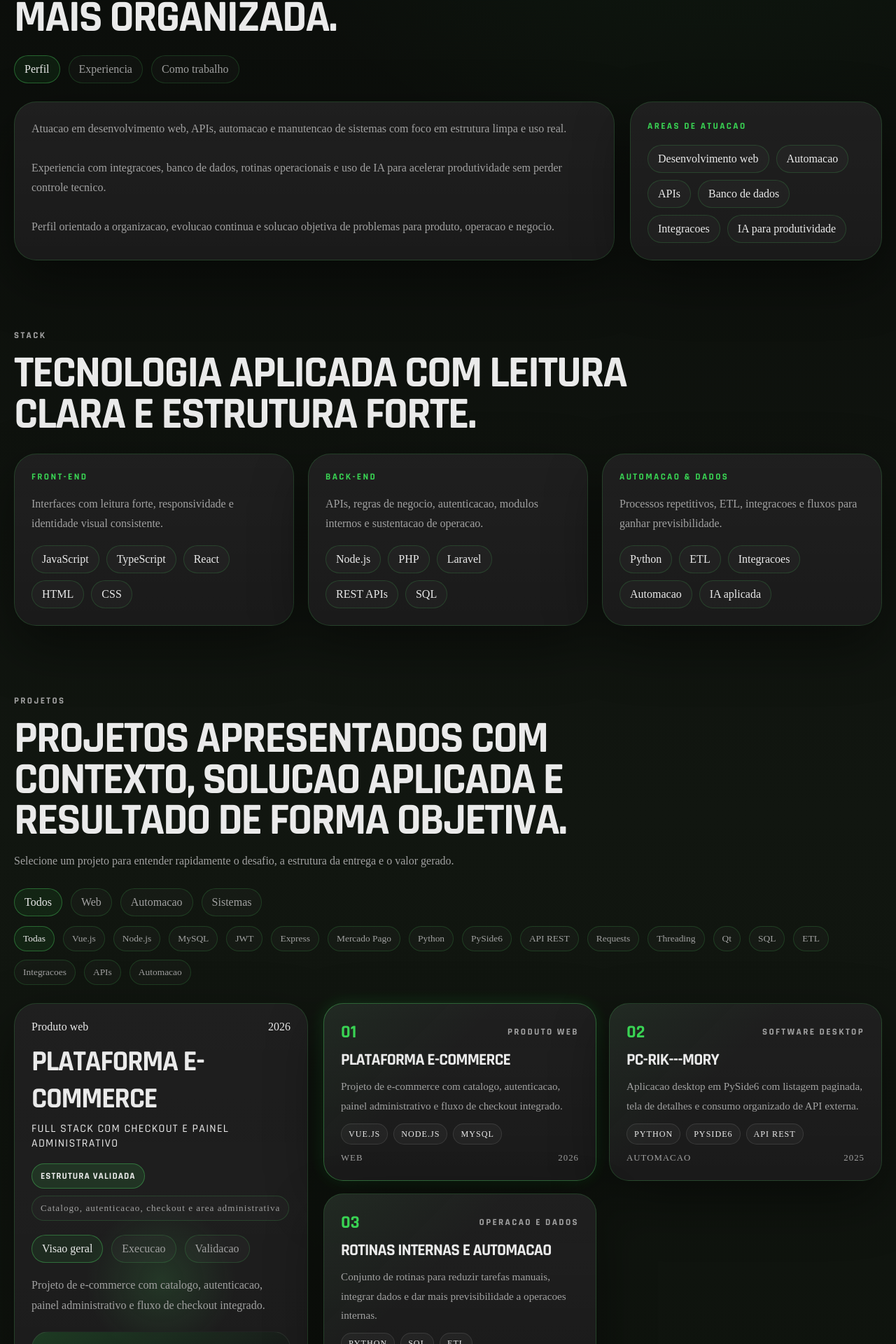
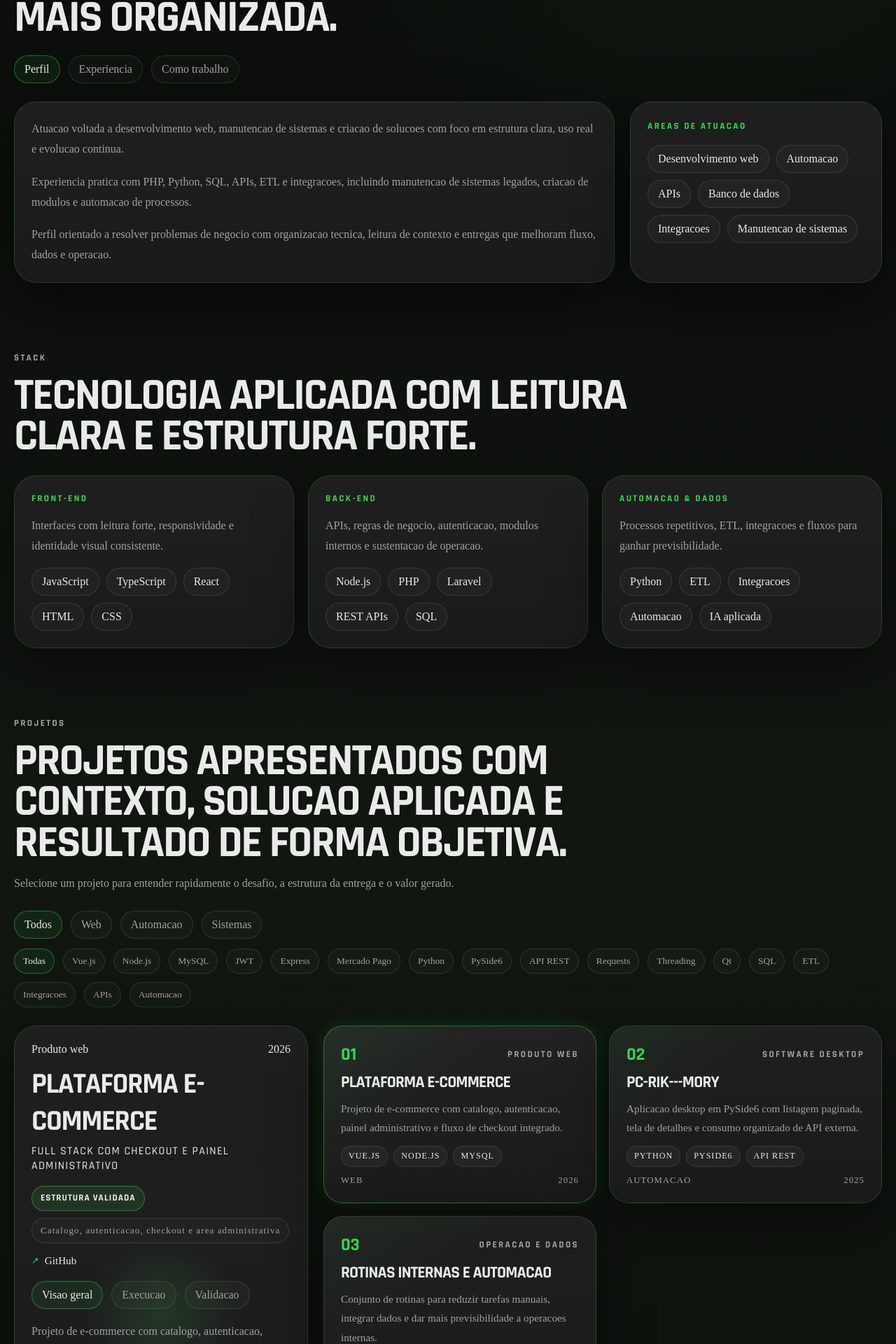
Before and after one commit to eliasdevmind/eliasdevweb, a React (Create React App) app: page / in a window 1280 px wide. Shown: the part 1297-3217 px from the top of the page at 70% size. Built offline with nearby package versions, Linux system fonts and the light colour scheme; the HTML template or start-up script is replaced by a standard one.

Commit message:
ajuste curricula

```diff
--- a/src/App.css
+++ b/src/App.css
@@ -884,6 +884,10 @@
   margin-top: 18px;
 }
 
+.project-links-always-visible {
+  margin-top: 16px;
+}
+
 .project-link {
   display: inline-flex;
   align-items: center;
@@ -935,7 +939,7 @@
   text-align: left;
   border-color: var(--line);
   cursor: pointer;
-  transition: transform 0.2s ease, border-color 0.2s ease, box-shadow 0.2s ease;
+  transition: border-color 0.2s ease, box-shadow 0.2s ease, background-color 0.2s ease;
   animation: cardReveal 0.45s ease both;
   animation-delay: calc(var(--stagger-order, 0) * 60ms);
 }
@@ -943,7 +947,10 @@
 .project-card.is-active {
   border-color: var(--line-strong);
   box-shadow: var(--shadow), var(--glow);
-  transform: translateY(-3px);
+  background:
+    linear-gradient(180deg, rgba(255, 255, 255, 0.035), transparent),
+    linear-gradient(135deg, rgba(57, 211, 83, 0.08), transparent 40%),
+    var(--surface);
 }
 
 .project-number {
--- a/src/components/ProjectsSection.js
+++ b/src/components/ProjectsSection.js
@@ -94,6 +94,19 @@ function ProjectsSection({
               <span className="project-scope">{activeProject.scope}</span>
             </div>
 
+            {activeProject.links.length > 0 ? (
+              <div className="project-links project-links-always-visible">
+                {activeProject.links.map((link) => (
+                  <a key={link.label} className="project-link" href={link.href} target="_blank" rel="noreferrer">
+                    <span className="project-link-icon" aria-hidden="true">
+                      ↗
+                    </span>
+                    <span>{link.label}</span>
+                  </a>
+                ))}
+              </div>
+            ) : null}
+
             <div className="tab-bar project-detail-tabs" role="tablist" aria-label="Detalhes do projeto">
               <button
                 className={`tab-pill${activeDetailTab === 'overview' ? ' is-active' : ''}`}
@@ -186,19 +199,6 @@ function ProjectsSection({
                     <li key={item}>{item}</li>
                   ))}
                 </ul>
-
-                {activeProject.links.length > 0 ? (
-                  <div className="project-links">
-                    {activeProject.links.map((link) => (
-                      <a key={link.label} className="project-link" href={link.href} target="_blank" rel="noreferrer">
-                        <span className="project-link-icon" aria-hidden="true">
-                          {link.kind === 'live' ? '↗' : '↗'}
-                        </span>
-                        <span>{link.label}</span>
-                      </a>
-                    ))}
-                  </div>
-                ) : null}
               </div>
             ) : null}
           </div>
@@ -215,7 +215,6 @@ function ProjectsSection({
                   className={`surface-card project-card${isActive ? ' is-active' : ''}`}
                   type="button"
                   style={{ '--stagger-order': index }}
-                  onMouseEnter={() => onProjectChange(project)}
                   onFocus={() => onProjectChange(project)}
                   onClick={() => onProjectChange(project)}
                 >
--- a/src/data/portfolioData.js
+++ b/src/data/portfolioData.js
@@ -7,9 +7,9 @@ export const heroMetrics = [
 ];
 
 export const aboutPoints = [
-  'Atuacao em desenvolvimento web, APIs, automacao e manutencao de sistemas com foco em estrutura limpa e uso real.',
-  'Experiencia com integracoes, banco de dados, rotinas operacionais e uso de IA para acelerar produtividade sem perder controle tecnico.',
-  'Perfil orientado a organizacao, evolucao continua e solucao objetiva de problemas para produto, operacao e negocio.',
+  'Atuacao voltada a desenvolvimento web, manutencao de sistemas e criacao de solucoes com foco em estrutura clara, uso real e evolucao continua.',
+  'Experiencia pratica com PHP, Python, SQL, APIs, ETL e integracoes, incluindo manutencao de sistemas legados, criacao de modulos e automacao de processos.',
+  'Perfil orientado a resolver problemas de negocio com organizacao tecnica, leitura de contexto e entregas que melhoram fluxo, dados e operacao.',
 ];
 
 export const coreAreas = [
@@ -18,27 +18,27 @@ export const coreAreas = [
   'APIs',
   'Banco de dados',
   'Integracoes',
-  'IA para produtividade',
+  'Manutencao de sistemas',
 ];
 
 export const workExperience = [
   {
-    id: 'web-solutions',
-    period: 'Projetos web',
-    title: 'Interfaces, modulos e fluxos de produto',
-    text: 'Desenvolvimento de interfaces, areas administrativas, autenticacao, formularios e jornadas com foco em clareza e uso real.',
+    id: 'instituto-azimuth',
+    period: 'Instituto Azimuth',
+    title: 'Estagio em desenvolvimento',
+    text: 'Atuacao com criacao de modulos, manutencao de sistemas legados em PHP, desenvolvimento de APIs, scripts SQL, ETL e integracoes com sistemas externos.',
   },
   {
-    id: 'systems-maintenance',
-    period: 'Sustentacao',
-    title: 'Manutencao e evolucao de sistemas',
-    text: 'Leitura de base existente, correcoes pontuais, ajustes em regras de negocio e melhoria progressiva sem perder estabilidade.',
+    id: 'dados-erp',
+    period: 'ERP e dados',
+    title: 'Relatorios, integracoes e automacao',
+    text: 'Construcao de consultas SQL, relatorios em Excel e Power BI, tratamento de dados e automacao de processos com Python e n8n.',
   },
   {
-    id: 'automation-data',
-    period: 'Operacao',
-    title: 'Automacao, dados e integracoes',
-    text: 'Rotinas para reduzir tarefas manuais, integrar fontes de dados e dar mais previsibilidade a processos internos.',
+    id: 'backend-structure',
+    period: 'Foco tecnico',
+    title: 'Desenvolvimento com base em back-end e sistemas',
+    text: 'Base em logica de negocio, APIs, banco de dados, integracoes e evolucao de sistemas com foco em estabilidade e valor pratico.',
   },
 ];
 
```
